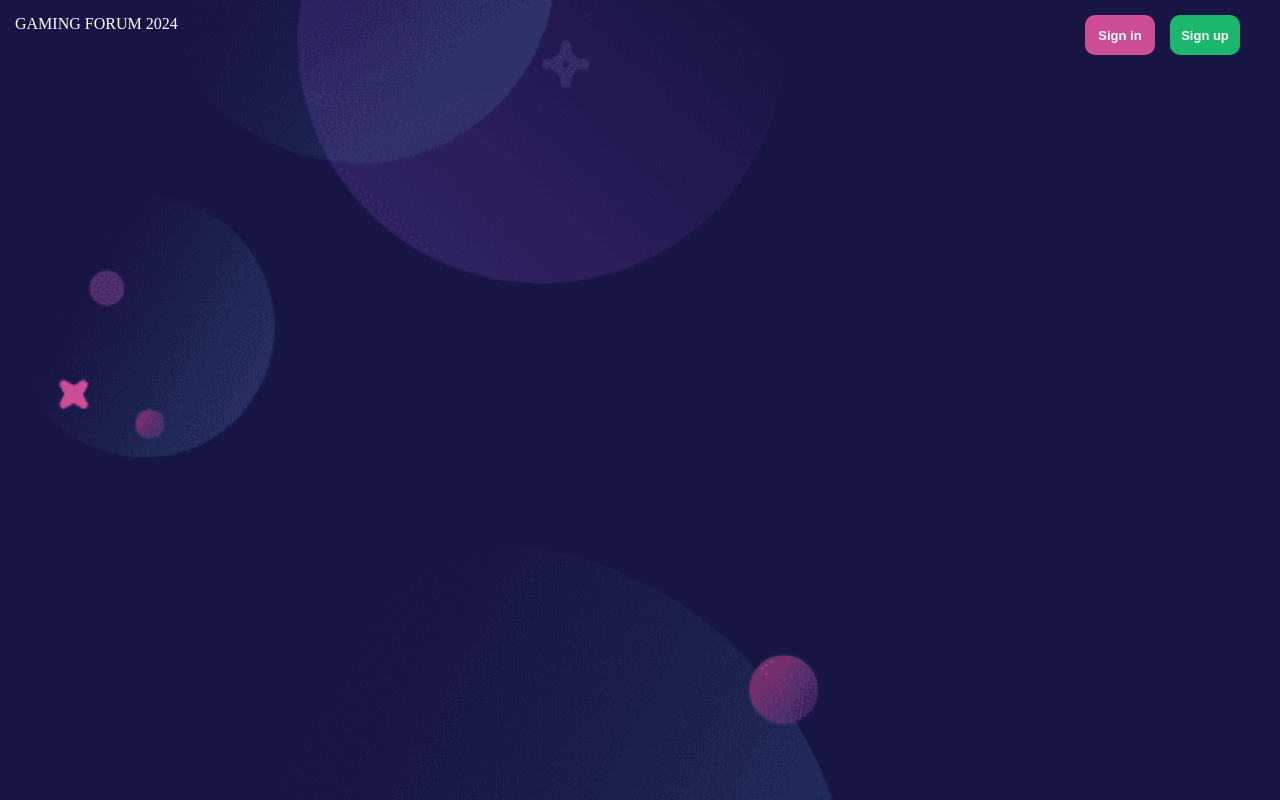
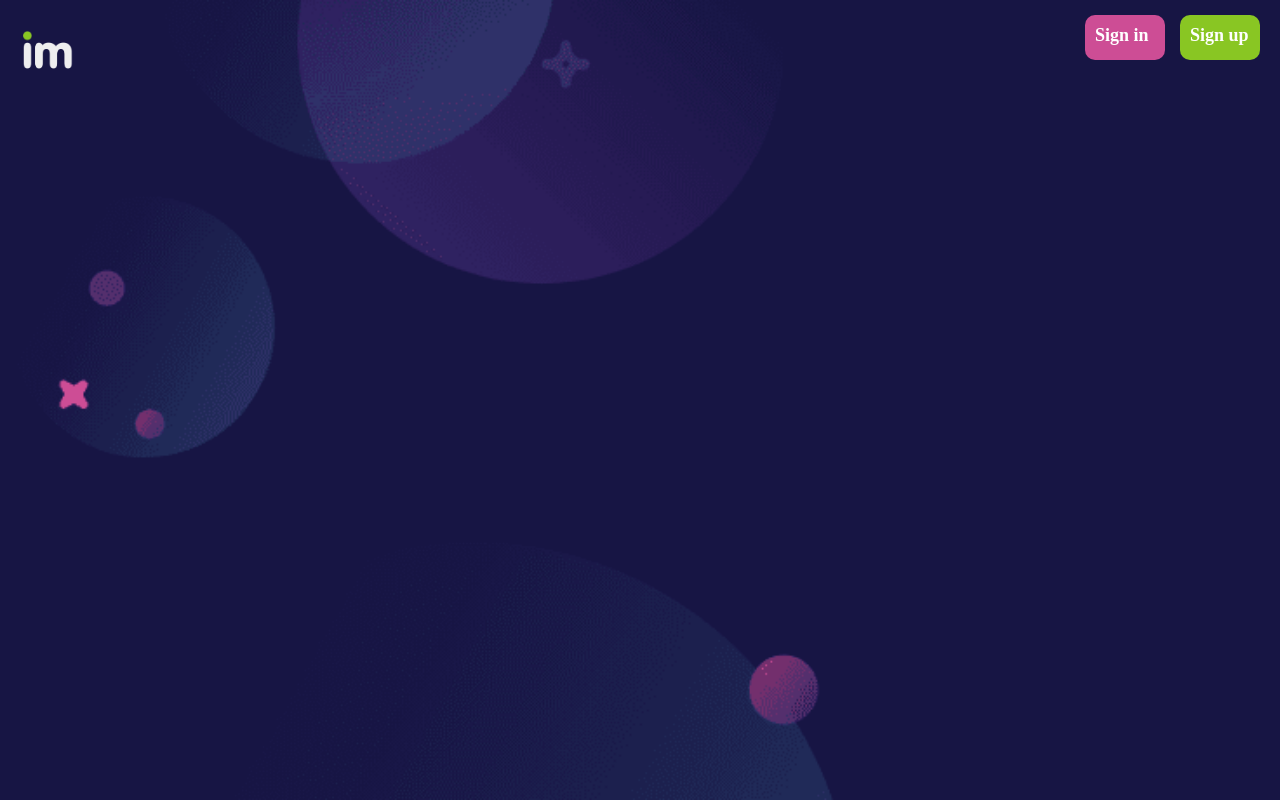
Before and after one commit to Team-3-Telerik-Academy/Forum-Application, a React (Vite) app in the folder Forum/: page / in a window 1280 px wide. Built offline with nearby package versions, Linux system fonts and the light colour scheme.

Commit message:
Some design changes

```diff
--- a/Forum/src/App.jsx
+++ b/Forum/src/App.jsx
@@ -1,12 +1,19 @@
+import { BrowserRouter, Route, Routes } from "react-router-dom";
 import "./App.css";
 import Home from "./Components/Home/Home";
+import SignIn from "./Components/Views/SignIn/SignIn";
+import SignUp from "./Components/Views/SignUp/SignUp";
 
 const App = () => {
   return (
-    <>
-      <Home />
-
-    </>
+    <BrowserRouter>
+      <Routes>
+        <Route index element={<Home />}/>
+        <Route path="/" element={<Home />}/>
+        <Route path="/sign-in" element={<SignIn />}/>
+        <Route path="/sign-up" element={<SignUp />}/>
+      </Routes>
+    </BrowserRouter>
   );
 };
 
--- a/Forum/src/Components/Header/Header.css
+++ b/Forum/src/Components/Header/Header.css
@@ -7,12 +7,40 @@
     padding: 15px;
 }
 
-span {
-    color: white;
-}
-
 .button-content {
     width: 180px;
     display: flex;
     gap: 15px;
 }
+
+#logo img {
+    width: 50px;
+    height: 50px;
+    margin-left: 1vh;
+}
+
+#logo span {
+    font-family: 'Gill Sans Ultra Bold', 'Helvetica Neue Ultra Bold', 'Futura Bold', 'Arial Black', sans-serif;
+    font-size: 4vh;
+    font-weight: bold;
+    color: white;
+}
+
+#logo {
+    display: flex;
+    gap: 15px;
+    align-items: center;
+    justify-content: center;
+}
+
+.button-content a {
+    width: 60px;
+    height: 25px;
+    color: white;
+    padding: 10px;
+    font-size: 18px;
+    text-decoration: none;
+    border: none;
+    border-radius: 10px;
+    font-weight: bold;
+}
--- a/Forum/src/Components/Header/Header.jsx
+++ b/Forum/src/Components/Header/Header.jsx
@@ -1,13 +1,18 @@
-import Button from "../Button.jsx/Button";
 import "./Header.css";
+import { NavLink } from 'react-router-dom';
 
 const Header = () => {
   return (
     <div className="header-content">
-      <span>GAMING FORUM 2024</span>
+      <div id="logo">
+      <img src="/src/Images/logo.png" alt="" />
+      {/* <span>GAMING FORUM 2024</span> */}
+      </div>
       <div className="button-content">
-        <Button color={"#CD4D95"}>Sign in</Button>
-        <Button color={"#1BB76E"}>Sign up</Button>
+        {/* <Button color={"#CD4D95"}>Sign in</Button> */}
+        {/* <Button color={"#89C623"}>Sign up</Button> */}
+        <NavLink style={{ backgroundColor: "#CD4D95" }} to={'/sign-in'}>Sign in</NavLink>
+        <NavLink style={{ backgroundColor: "#89C623" }} to={'/sign-up'}>Sign up</NavLink>
       </div>
     </div>
   );
--- /dev/null
+++ b/Forum/src/Components/Views/SignIn/SignIn.jsx
@@ -0,0 +1,8 @@
+const SignIn = () => {
+    return (
+        <>
+        </>
+    )
+}
+
+export default SignIn;
--- /dev/null
+++ b/Forum/src/Components/Views/SignUp/SignUp.jsx
@@ -0,0 +1,8 @@
+const SignUp = () => {
+    return (
+        <>
+        </>
+    )
+}
+
+export default SignUp;
```
Also changed, not shown: Forum/src/Images/logo.png (added).
